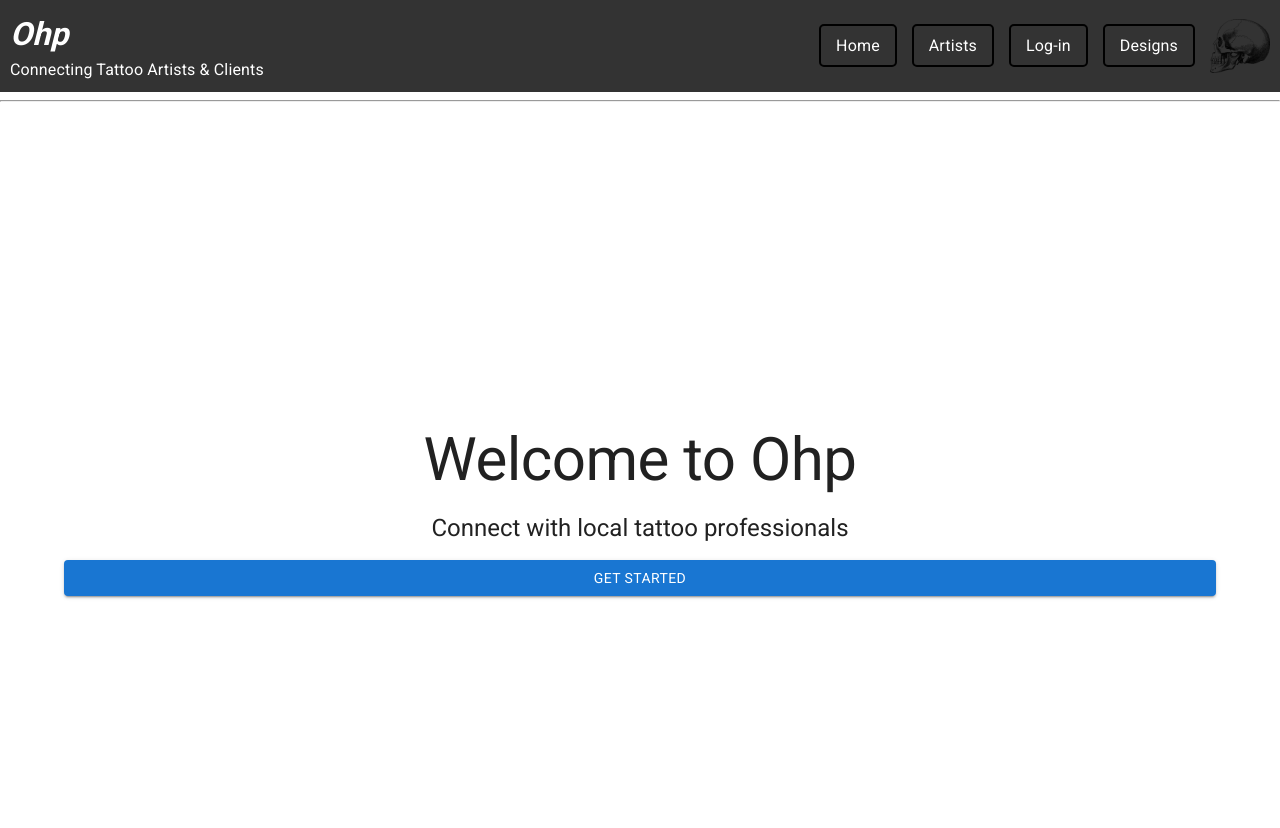
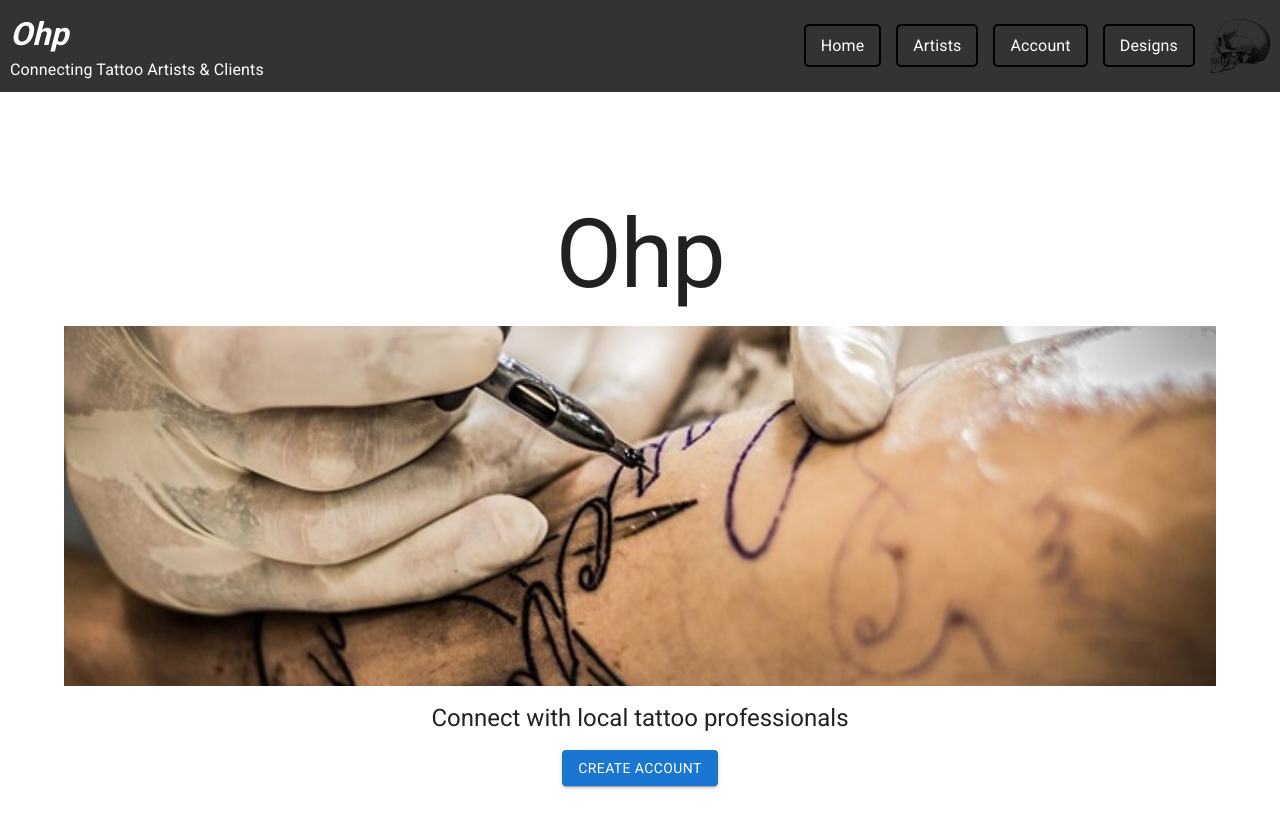
Before and after one commit to Schmelzberry/Capstone, a React (Create React App) app: page / in a window 1280 px wide. Shown: the top 828 px of the page. Built offline with nearby package versions, Linux system fonts and the light colour scheme; no server answers.

Commit message:
style artist list page

```diff
--- a/src/components/ArtistList.js
+++ b/src/components/ArtistList.js
@@ -29,6 +29,7 @@ function ArtistAccordion({ artist, onArtistSelection }) {
 
 function ArtistList({ artistList, onArtistSelection }) {
   return (
+    <div style={{ width: '75%', margin: '0 auto' }}> {/* Set the width to 50% */}
       <React.Fragment>
         <h2 className="heading">Artist List</h2>
         <p className="heading">Take a look at local tattoo artists below. Each individual has a unique approach, style, and price. Spend some time checking out local artists below to see if someone is available who can deliver the design you're looking for! </p>
@@ -42,6 +43,7 @@ function ArtistList({ artistList, onArtistSelection }) {
           />
         ))}
       </React.Fragment>
+    </div>
   );
 }
 
@@ -51,7 +53,6 @@ ArtistList.propTypes = {
 };
 
 export default ArtistList;
-
 
 
 // import React from "react";
--- a/src/components/Header.js
+++ b/src/components/Header.js
@@ -19,7 +19,7 @@ function Header() {
               <Link to="/view-control">Artists</Link>
             </li>
             <li>
-              <Link to="/sign-in">Log-in</Link>
+              <Link to="/sign-in">Account</Link>
             </li>
             <li>
               <Link to="/album">Designs</Link>
@@ -30,7 +30,7 @@ function Header() {
           <img src={process.env.PUBLIC_URL + '/assets/skull.png'} alt="header img" />
         </div>
       </header>
-      <hr />
+
     </React.Fragment>
   );
 }
--- a/src/components/Hero.js
+++ b/src/components/Hero.js
@@ -1,10 +1,12 @@
 import React from 'react';
 import Button from '@mui/material/Button';
+import CardMedia from '@mui/material/CardMedia';
 import Container from '@mui/material/Container';
 import CssBaseline from '@mui/material/CssBaseline';
 import Stack from '@mui/material/Stack';
 import Typography from '@mui/material/Typography';
 import { createTheme, ThemeProvider } from '@mui/material/styles';
+import { Link } from "react-router-dom";
 
 const theme = createTheme();
 
@@ -20,15 +22,23 @@ const HeroPage = () => {
           spacing={2}
           sx={{ color: 'text.primary', textAlign: 'center', height: '100%', width: '100%' }}
         >
-          <Typography variant="h2" component="div">
-            Welcome to Ohp
+          <Typography variant="h1" component="div">
+            Ohp
           </Typography>
+          <CardMedia
+            component="img"
+            alt="Tattoo Image"
+            height="360"
+            image={process.env.PUBLIC_URL + '/assets/tattoo.jpg'}
+          />
           <Typography variant="h5" component="div">
            Connect with local tattoo professionals
           </Typography>
-          <Button variant="contained" color="primary">
-            Get Started
-          </Button>
+          <Link to="/sign-in"> {/* Use Link component to navigate to /sign-in */}
+            <Button variant="contained" color="primary">
+              Create account
+            </Button>
+          </Link>
         </Stack>
       </Container>
     </ThemeProvider>
--- a/src/components/ViewControl.js
+++ b/src/components/ViewControl.js
@@ -124,13 +124,13 @@ if (auth.currentUser == null) {
       artistList={mainArtistList}
       onArtistSelection={handleChangingSelectedArtist} />;
 
-      buttonText="Add Artist"
+      buttonText="Add New Artist"
 
     }
     return(
       <React.Fragment>
       {currentlyVisibleState}
-      {!error && <button onClick={handleClick}>{buttonText}</button>}
+      {!error && <button className="add-artist-button" onClick={handleClick}>{buttonText}</button>}
     </React.Fragment>
   );
 
--- a/src/index.css
+++ b/src/index.css
@@ -142,3 +142,13 @@ button {
 .auth-form button:hover {
   background-color: #45a049;
 }
+
+.add-artist-button {
+  /* Your custom styles for the button go here */
+  width: 20%;
+  display: flex;
+  align-self: center;
+  margin-top: 20px;
+  margin-left: auto;
+  margin-right: auto;
+}
```
Also changed, not shown: public/assets/tattoo.jpg (added). Lines whose indentation alone changed are shown as unchanged.
